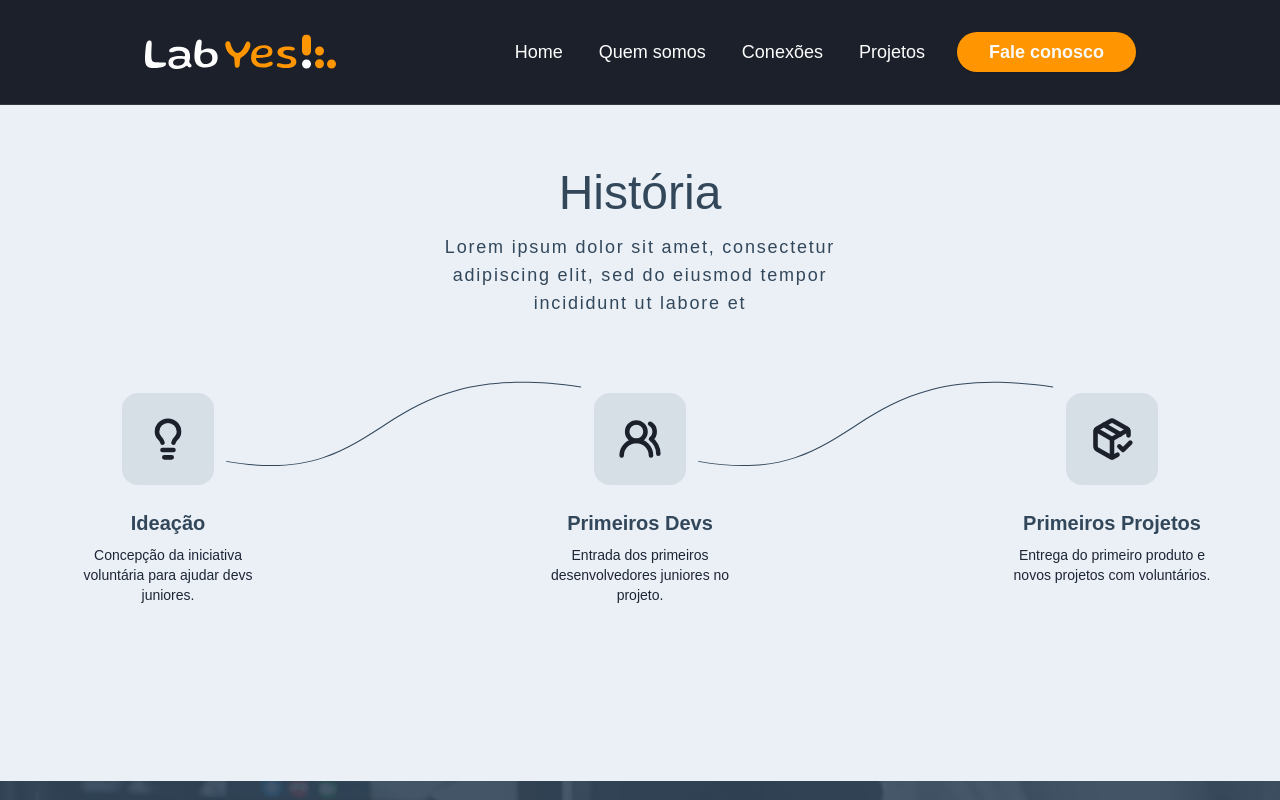
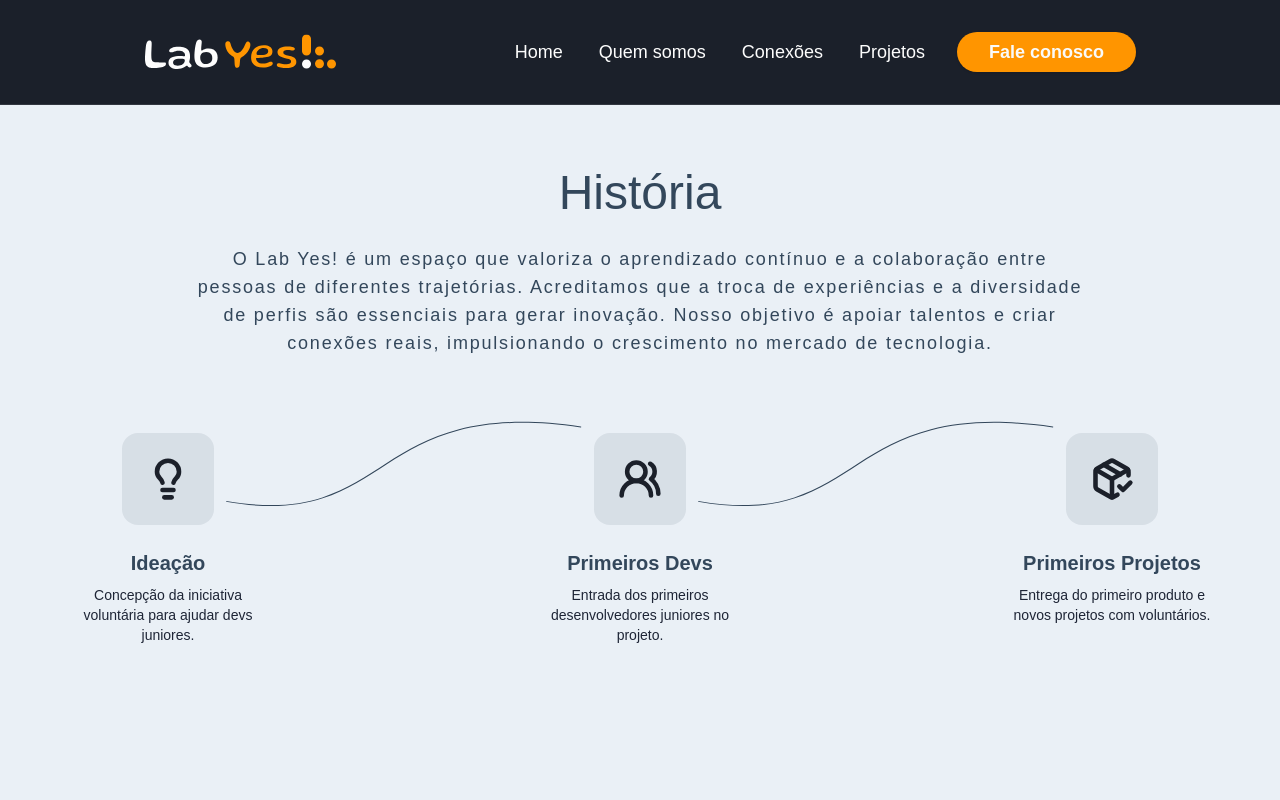
Before and after one commit to labyes24/LABYES-LP, a Next.js app: page /quemsomos in a window 1280 px wide. Shown: the top 800 px of the page. Built offline with nearby package versions, Linux system fonts and the light colour scheme; no server answers.

Commit message:
feat: add history introduction content
Refs: 868cu01a0

```diff
--- a/src/components/about-history.tsx
+++ b/src/components/about-history.tsx
@@ -3,11 +3,15 @@ import { AboutHistoryTimeline } from './about-history-timeline'
 export function AboutHistory() {
     return (
         <section className="flex flex-col gap-6 bg-section-light px-6 py-16 text-section-light-foreground lg:gap-16">
-            <div className="flex flex-col items-center justify-center gap-4 text-center">
+            <div className="flex flex-col items-center justify-center gap-7 text-center">
                 <h2 className="text-3xl font-medium lg:text-5xl">História</h2>
-                <p className="max-w-md text-pretty text-sm leading-7 tracking-widest lg:text-lg">
-                    Lorem ipsum dolor sit amet, consectetur adipiscing elit, sed
-                    do eiusmod tempor incididunt ut labore et
+                <p className="max-w-md text-pretty text-sm leading-7 tracking-widest lg:max-w-4xl lg:text-lg">
+                    O Lab Yes! é um espaço que valoriza o aprendizado contínuo e
+                    a colaboração entre pessoas de diferentes trajetórias.
+                    Acreditamos que a troca de experiências e a diversidade de
+                    perfis são essenciais para gerar inovação. Nosso objetivo é
+                    apoiar talentos e criar conexões reais, impulsionando o
+                    crescimento no mercado de tecnologia.
                 </p>
             </div>
             {/* <AboutHistoryTimeline2 /> */}
```
